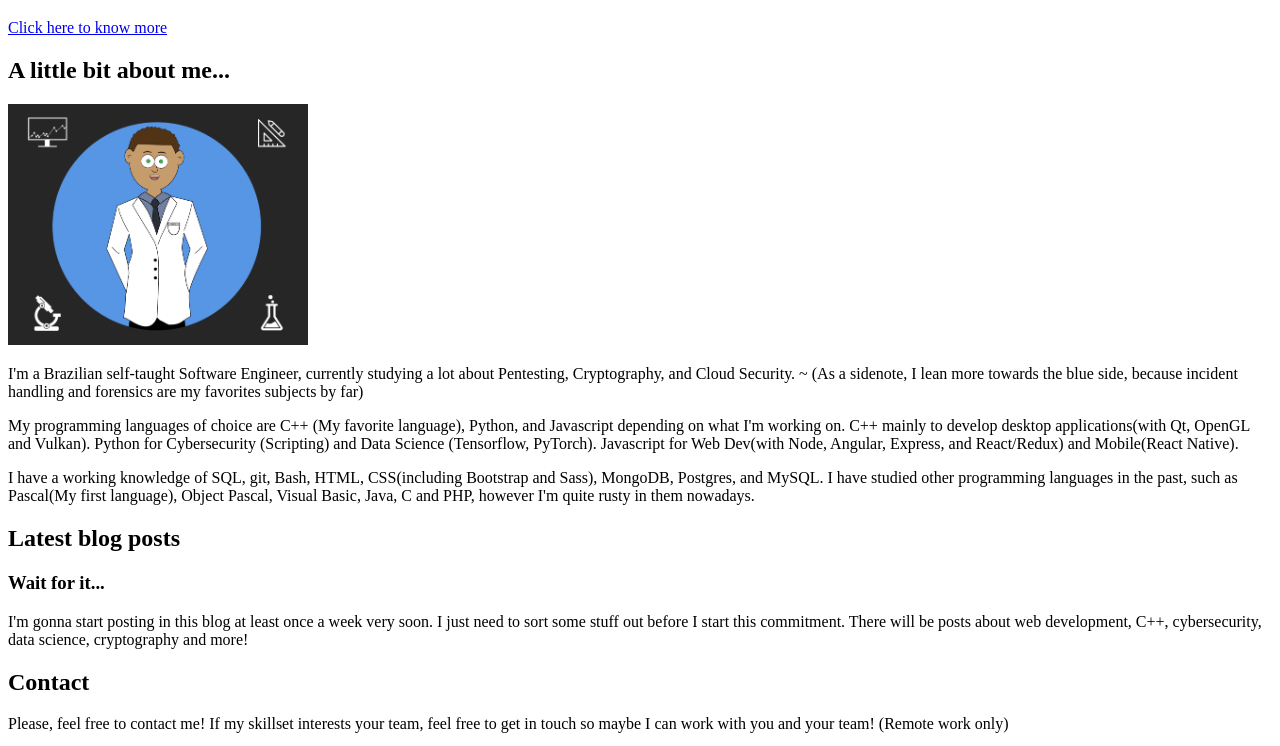
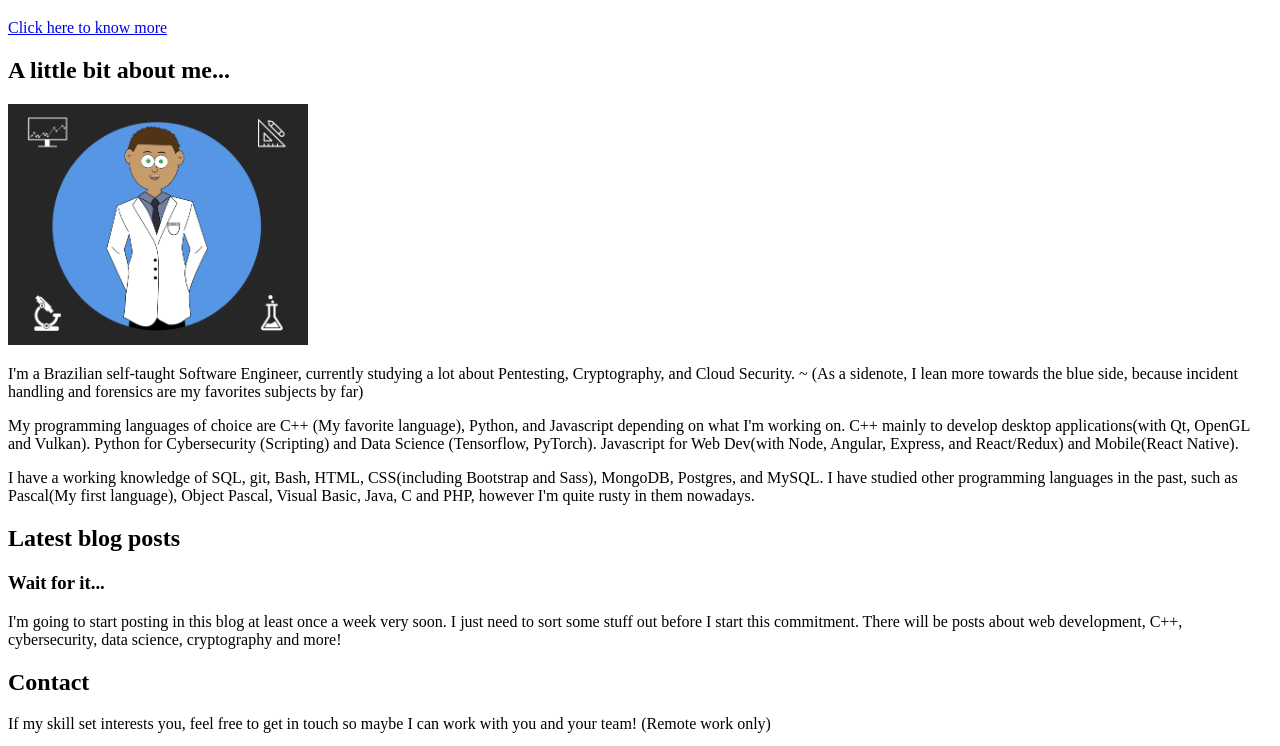
Before and after one commit to DrFauzeAbdel/my-website, a website: page src/template.html in a window 1280 px wide. Shown: the part 99-845 px from the top of the page. Drawn offline with nearby package versions, Linux system fonts and the light colour scheme.

Commit message:
fix some spelling mistakes

```diff
--- a/src/template.html
+++ b/src/template.html
@@ -113,7 +113,7 @@
                 <h3 class="project-wrapper__text-title">Wait for it...</h3>
                 <div>
                   <p class="mb-4">
-                    I'm gonna start posting in this blog at least once a week very soon.
+                    I'm going to start posting in this blog at least once a week very soon.
 					I just need to sort some stuff out before I start this commitment.
 					There will be posts about web development, C++, cybersecurity, data
 					science, cryptography and more!
@@ -215,8 +215,8 @@
       <div class="container">
         <h2 class="section-title">Contact</h2>
         <div class="contact-wrapper">
-          <p class="contact-wrapper__text">Please, feel free to contact me!
-		  If my skillset interests your team, feel free to get in touch so
+          <p class="contact-wrapper__text">
+		  If my skill set interests you, feel free to get in touch so
 		  maybe I can work with you and your team! (Remote work only)</p>
           <a
             target="_blank"
```
